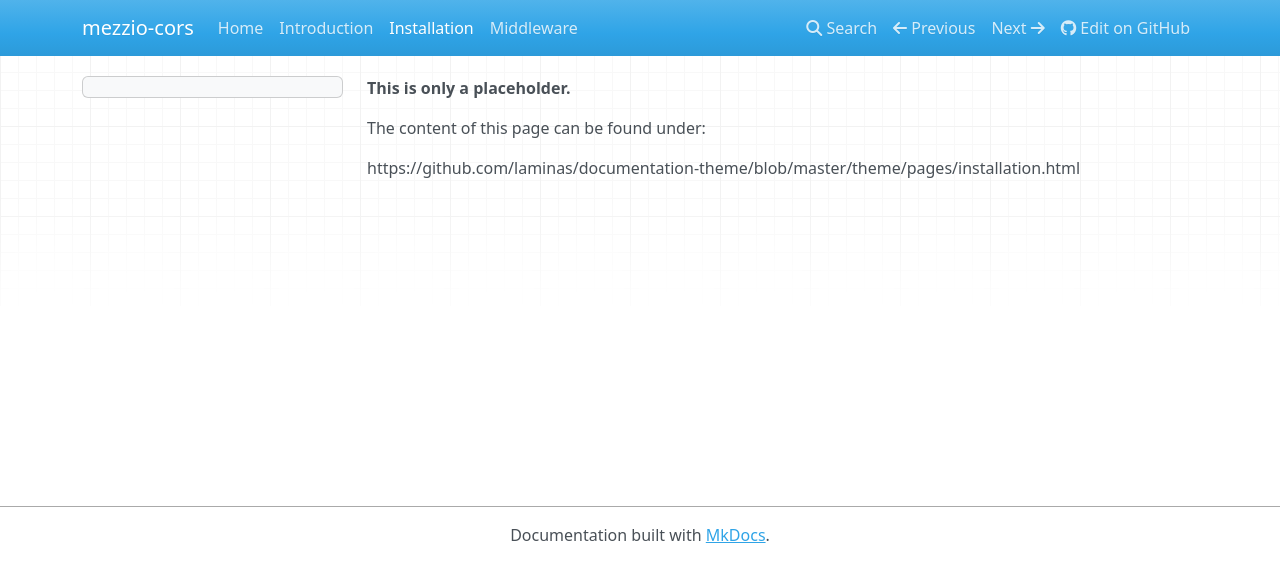
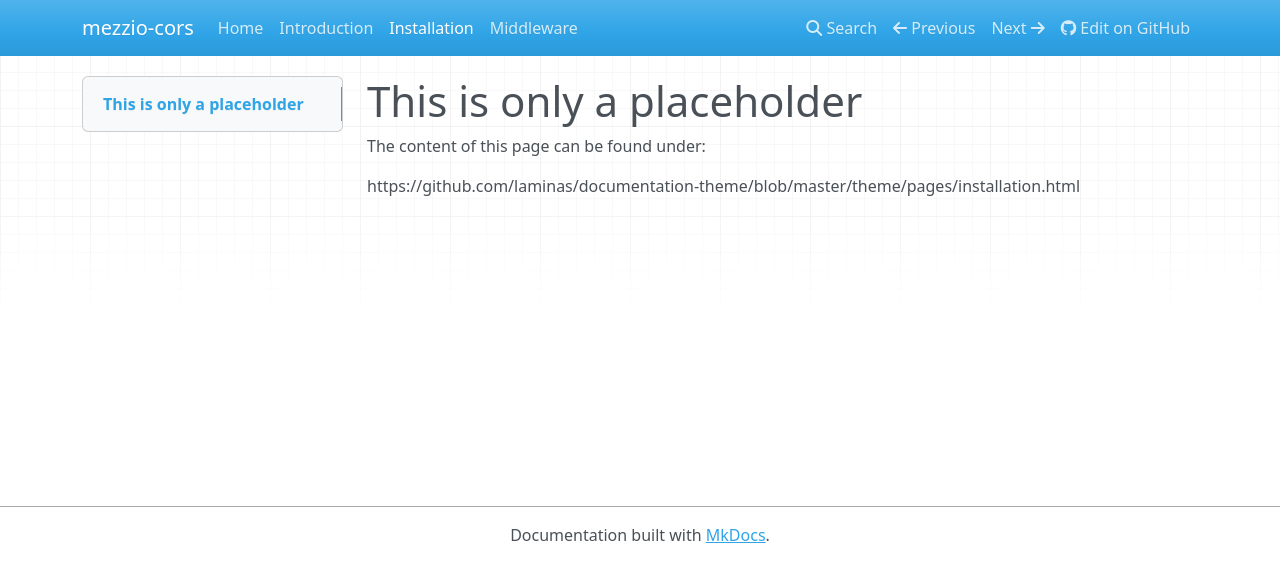
Before and after one commit to mezzio/mezzio-cors, an MkDocs documentation site: the page built from docs/book/v1/installation.md, in a window 1280 px wide. Shown: the top 582 px of the page. Built offline with MkDocs 1.6.1, drawn with Linux system fonts in a browser that asks for light colours; nearby versions of some CDN libraries.

```diff
--- a/docs/book/v1/installation.md
+++ b/docs/book/v1/installation.md
@@ -1,4 +1,4 @@
-**This is only a placeholder.**
+# This is only a placeholder
 
 The content of this page can be found under:
 
```
Also changed, not shown: docs/book/v1/middleware.md (+1 -1 lines).
